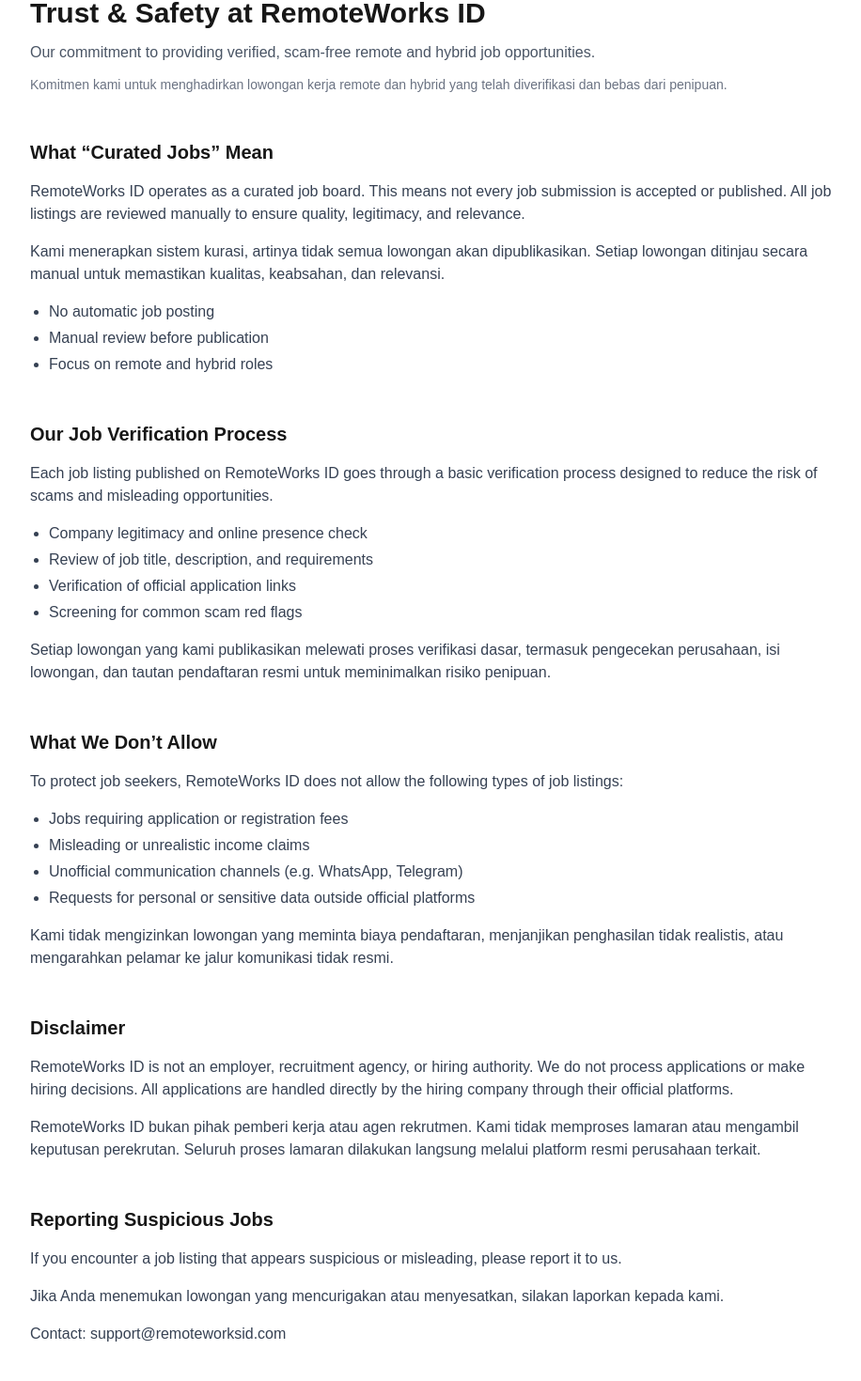
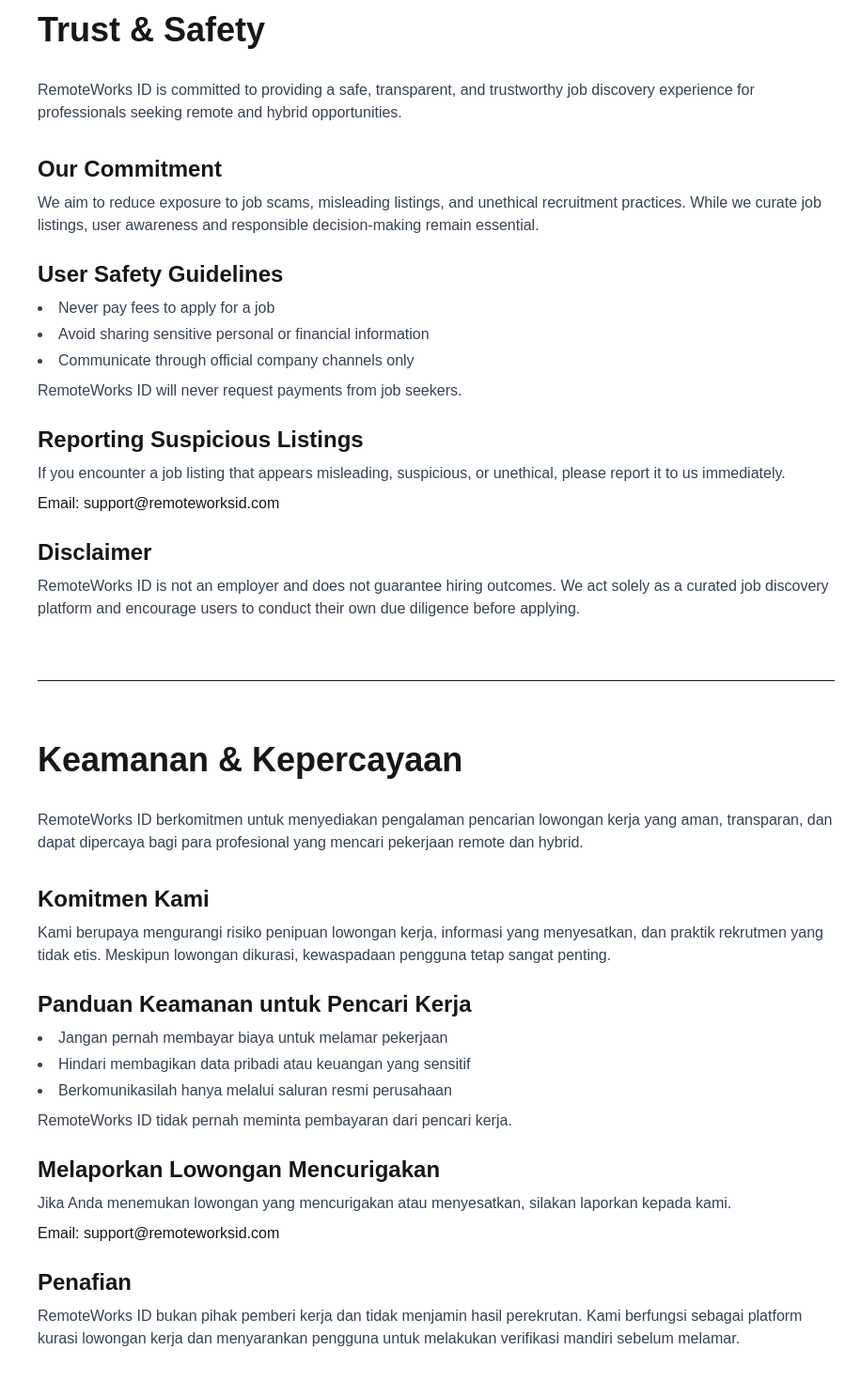
Before and after one commit to megakasmin/remoteworks-id, a Next.js app: page /trust-and-safety in a window 1280 px wide. Shown: the part 52-1522 px from the top of the page at 94% size, without its empty margins (176-1092 px from the left). Built offline with nearby package versions, Linux system fonts and the light colour scheme.

Commit message:
Refine Trust & Safety page (bilingual, non-overlapping)

```diff
--- a/app/trust-and-safety/page.tsx
+++ b/app/trust-and-safety/page.tsx
@@ -1,111 +1,134 @@
-export default function TrustAndSafetyPage() {
+import type { Metadata } from "next";
+
+export const metadata: Metadata = {
+  title: "Trust & Safety — RemoteWorks ID",
+  description:
+    "Learn how RemoteWorks ID protects job seekers, handles reports, and promotes a safe and transparent job discovery experience.",
+};
+
+export default function TrustSafetyPage() {
   return (
-    <main className="max-w-4xl mx-auto px-4 py-12 space-y-12">
-      {/* Header */}
-      <header className="space-y-3">
-        <h1 className="text-3xl font-bold">
-          Trust & Safety at RemoteWorks ID
-        </h1>
-        <p className="text-gray-600">
-          Our commitment to providing verified, scam-free remote and hybrid job opportunities.
+    <main className="max-w-4xl mx-auto px-6 py-16 space-y-16">
+      {/* ================= ENGLISH ================= */}
+      <section className="space-y-8">
+        <h1 className="text-4xl font-bold">Trust & Safety</h1>
+
+        <p className="text-gray-700">
+          RemoteWorks ID is committed to providing a safe, transparent, and
+          trustworthy job discovery experience for professionals seeking remote
+          and hybrid opportunities.
         </p>
-        <p className="text-sm text-gray-500">
-          Komitmen kami untuk menghadirkan lowongan kerja remote dan hybrid yang telah diverifikasi dan bebas dari penipuan.
-        </p>
-      </header>
 
-      {/* Curated Jobs */}
-      <section className="space-y-4">
-        <h2 className="text-xl font-semibold">
-          What “Curated Jobs” Mean
-        </h2>
-        <p className="text-gray-700">
-          RemoteWorks ID operates as a curated job board. This means not every job submission is accepted or published.
-          All job listings are reviewed manually to ensure quality, legitimacy, and relevance.
-        </p>
-        <p className="text-gray-700">
-          Kami menerapkan sistem kurasi, artinya tidak semua lowongan akan dipublikasikan.
-          Setiap lowongan ditinjau secara manual untuk memastikan kualitas, keabsahan, dan relevansi.
-        </p>
-        <ul className="list-disc pl-5 text-gray-700 space-y-1">
-          <li>No automatic job posting</li>
-          <li>Manual review before publication</li>
-          <li>Focus on remote and hybrid roles</li>
-        </ul>
+        <div className="space-y-6">
+          <div>
+            <h2 className="text-2xl font-semibold">Our Commitment</h2>
+            <p className="text-gray-700 mt-2">
+              We aim to reduce exposure to job scams, misleading listings, and
+              unethical recruitment practices. While we curate job listings,
+              user awareness and responsible decision-making remain essential.
+            </p>
+          </div>
+
+          <div>
+            <h2 className="text-2xl font-semibold">User Safety Guidelines</h2>
+            <ul className="list-disc list-inside text-gray-700 mt-2 space-y-1">
+              <li>Never pay fees to apply for a job</li>
+              <li>
+                Avoid sharing sensitive personal or financial information
+              </li>
+              <li>Communicate through official company channels only</li>
+            </ul>
+            <p className="text-gray-700 mt-2">
+              RemoteWorks ID will never request payments from job seekers.
+            </p>
+          </div>
+
+          <div>
+            <h2 className="text-2xl font-semibold">
+              Reporting Suspicious Listings
+            </h2>
+            <p className="text-gray-700 mt-2">
+              If you encounter a job listing that appears misleading,
+              suspicious, or unethical, please report it to us immediately.
+            </p>
+            <p className="font-medium mt-2">
+              Email: support@remoteworksid.com
+            </p>
+          </div>
+
+          <div>
+            <h2 className="text-2xl font-semibold">Disclaimer</h2>
+            <p className="text-gray-700 mt-2">
+              RemoteWorks ID is not an employer and does not guarantee hiring
+              outcomes. We act solely as a curated job discovery platform and
+              encourage users to conduct their own due diligence before
+              applying.
+            </p>
+          </div>
+        </div>
       </section>
 
-      {/* Verification Process */}
-      <section className="space-y-4">
-        <h2 className="text-xl font-semibold">
-          Our Job Verification Process
-        </h2>
+      {/* ================= INDONESIAN ================= */}
+      <section className="space-y-8 border-t pt-16">
+        <h1 className="text-4xl font-bold">Keamanan & Kepercayaan</h1>
+
         <p className="text-gray-700">
-          Each job listing published on RemoteWorks ID goes through a basic verification process designed to reduce the
-          risk of scams and misleading opportunities.
+          RemoteWorks ID berkomitmen untuk menyediakan pengalaman pencarian
+          lowongan kerja yang aman, transparan, dan dapat dipercaya bagi para
+          profesional yang mencari pekerjaan remote dan hybrid.
         </p>
-        <ul className="list-disc pl-5 text-gray-700 space-y-1">
-          <li>Company legitimacy and online presence check</li>
-          <li>Review of job title, description, and requirements</li>
-          <li>Verification of official application links</li>
-          <li>Screening for common scam red flags</li>
-        </ul>
-        <p className="text-gray-700">
-          Setiap lowongan yang kami publikasikan melewati proses verifikasi dasar, termasuk pengecekan perusahaan,
-          isi lowongan, dan tautan pendaftaran resmi untuk meminimalkan risiko penipuan.
-        </p>
-      </section>
 
-      {/* What We Don’t Allow */}
-      <section className="space-y-4">
-        <h2 className="text-xl font-semibold">
-          What We Don’t Allow
-        </h2>
-        <p className="text-gray-700">
-          To protect job seekers, RemoteWorks ID does not allow the following types of job listings:
-        </p>
-        <ul className="list-disc pl-5 text-gray-700 space-y-1">
-          <li>Jobs requiring application or registration fees</li>
-          <li>Misleading or unrealistic income claims</li>
-          <li>Unofficial communication channels (e.g. WhatsApp, Telegram)</li>
-          <li>Requests for personal or sensitive data outside official platforms</li>
-        </ul>
-        <p className="text-gray-700">
-          Kami tidak mengizinkan lowongan yang meminta biaya pendaftaran, menjanjikan penghasilan tidak realistis,
-          atau mengarahkan pelamar ke jalur komunikasi tidak resmi.
-        </p>
-      </section>
+        <div className="space-y-6">
+          <div>
+            <h2 className="text-2xl font-semibold">Komitmen Kami</h2>
+            <p className="text-gray-700 mt-2">
+              Kami berupaya mengurangi risiko penipuan lowongan kerja, informasi
+              yang menyesatkan, dan praktik rekrutmen yang tidak etis. Meskipun
+              lowongan dikurasi, kewaspadaan pengguna tetap sangat penting.
+            </p>
+          </div>
 
-      {/* Disclaimer */}
-      <section className="space-y-4">
-        <h2 className="text-xl font-semibold">
-          Disclaimer
-        </h2>
-        <p className="text-gray-700">
-          RemoteWorks ID is not an employer, recruitment agency, or hiring authority.
-          We do not process applications or make hiring decisions.
-          All applications are handled directly by the hiring company through their official platforms.
-        </p>
-        <p className="text-gray-700">
-          RemoteWorks ID bukan pihak pemberi kerja atau agen rekrutmen.
-          Kami tidak memproses lamaran atau mengambil keputusan perekrutan.
-          Seluruh proses lamaran dilakukan langsung melalui platform resmi perusahaan terkait.
-        </p>
-      </section>
+          <div>
+            <h2 className="text-2xl font-semibold">
+              Panduan Keamanan untuk Pencari Kerja
+            </h2>
+            <ul className="list-disc list-inside text-gray-700 mt-2 space-y-1">
+              <li>Jangan pernah membayar biaya untuk melamar pekerjaan</li>
+              <li>
+                Hindari membagikan data pribadi atau keuangan yang sensitif
+              </li>
+              <li>
+                Berkomunikasilah hanya melalui saluran resmi perusahaan
+              </li>
+            </ul>
+            <p className="text-gray-700 mt-2">
+              RemoteWorks ID tidak pernah meminta pembayaran dari pencari kerja.
+            </p>
+          </div>
 
-      {/* Reporting */}
-      <section className="space-y-4">
-        <h2 className="text-xl font-semibold">
-          Reporting Suspicious Jobs
-        </h2>
-        <p className="text-gray-700">
-          If you encounter a job listing that appears suspicious or misleading, please report it to us.
-        </p>
-        <p className="text-gray-700">
-          Jika Anda menemukan lowongan yang mencurigakan atau menyesatkan, silakan laporkan kepada kami.
-        </p>
-        <p className="text-gray-700 font-medium">
-          Contact: support@remoteworksid.com
-        </p>
+          <div>
+            <h2 className="text-2xl font-semibold">
+              Melaporkan Lowongan Mencurigakan
+            </h2>
+            <p className="text-gray-700 mt-2">
+              Jika Anda menemukan lowongan yang mencurigakan atau menyesatkan,
+              silakan laporkan kepada kami.
+            </p>
+            <p className="font-medium mt-2">
+              Email: support@remoteworksid.com
+            </p>
+          </div>
+
+          <div>
+            <h2 className="text-2xl font-semibold">Penafian</h2>
+            <p className="text-gray-700 mt-2">
+              RemoteWorks ID bukan pihak pemberi kerja dan tidak menjamin hasil
+              perekrutan. Kami berfungsi sebagai platform kurasi lowongan kerja
+              dan menyarankan pengguna untuk melakukan verifikasi mandiri
+              sebelum melamar.
+            </p>
+          </div>
+        </div>
       </section>
     </main>
   );
```
